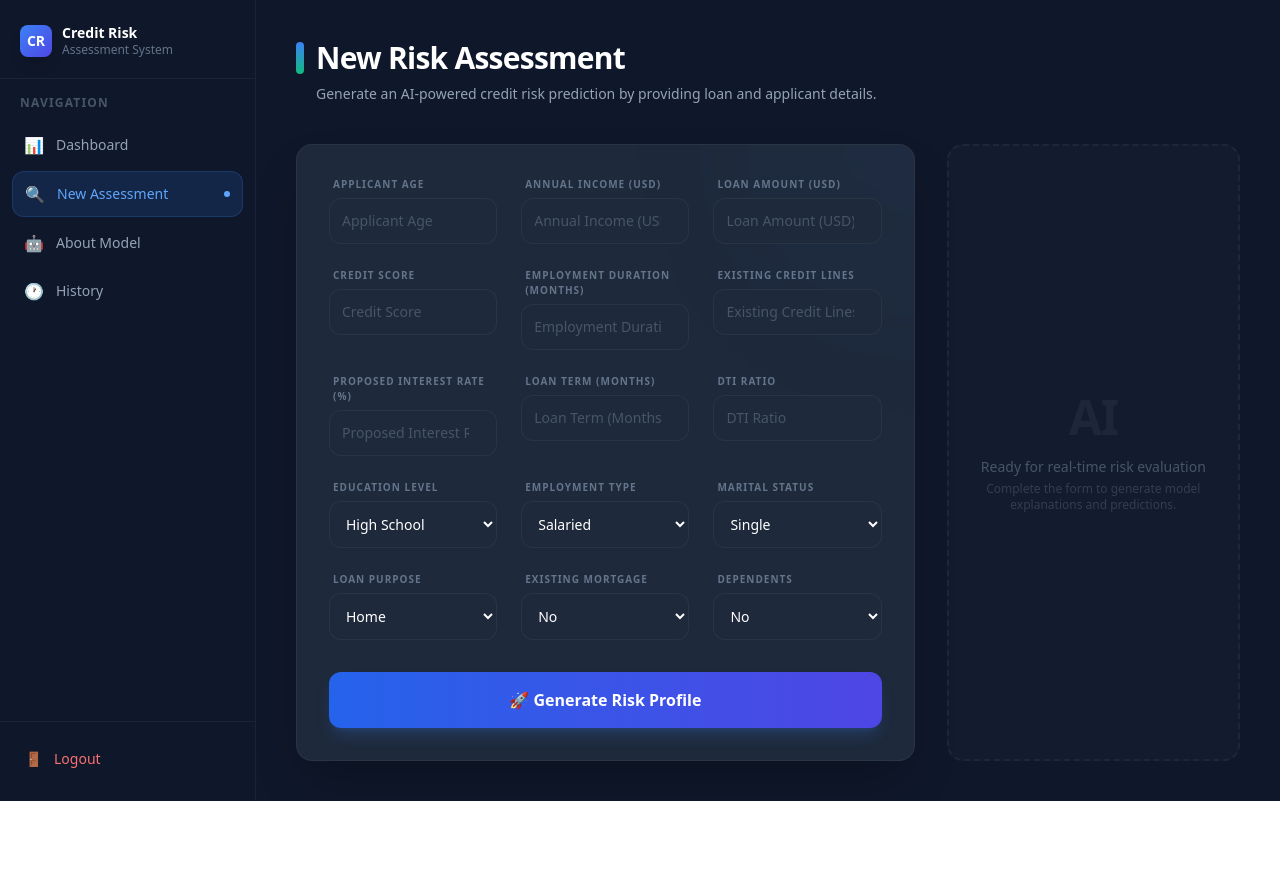
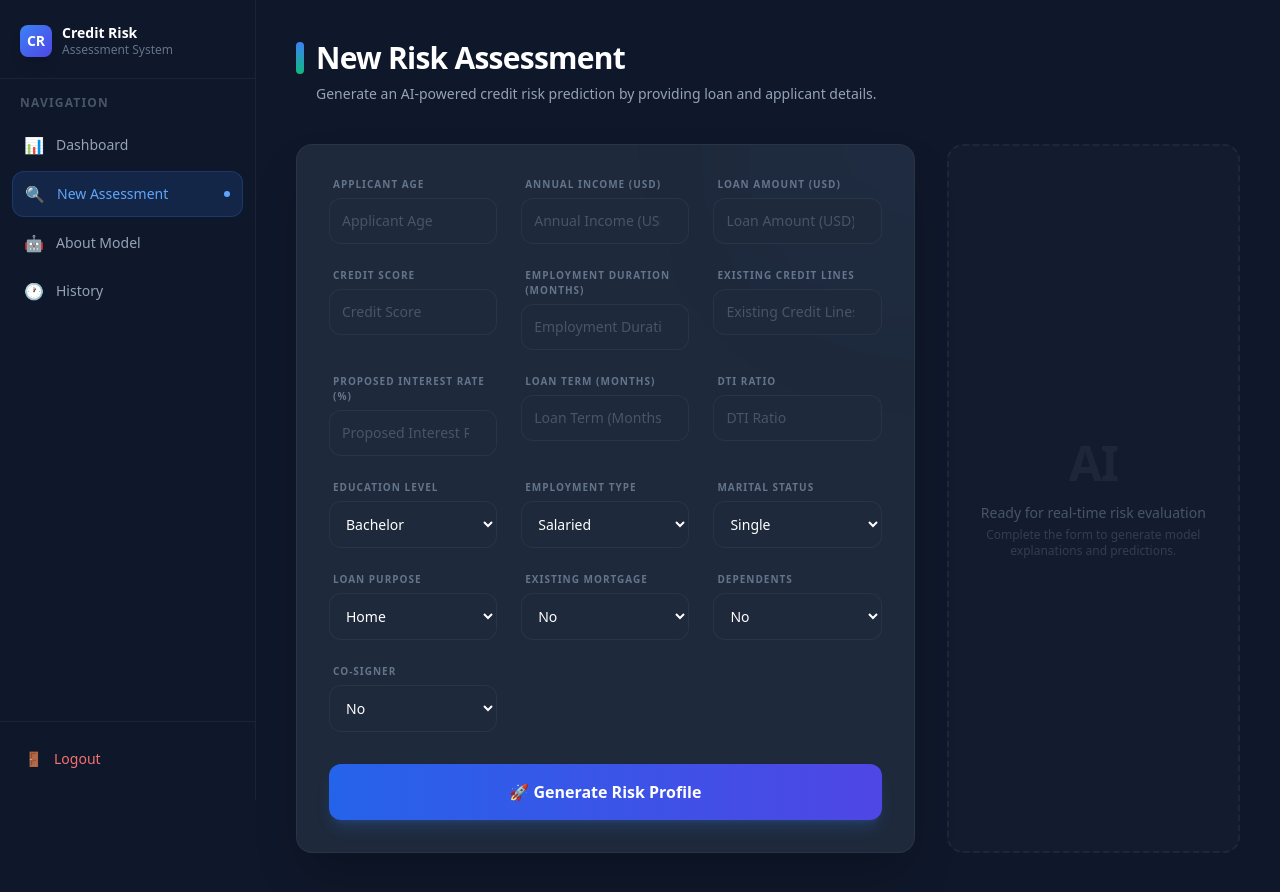
Before and after one commit to sohamnp06/Credit-Risk-Assessment-System, a React (Vite) app in the folder credit-risk-ui/: page /new in a window 1280 px wide. Before the commit the page ends 801 px from the top, so only its background shows below. Built offline with nearby package versions, Linux system fonts and the light colour scheme; sample sign-in values are in the browser's storage.

Commit message:
Fixed Accessment form  and model info

```diff
--- a/credit-risk-ui/src/pages/NewAssessment.jsx
+++ b/credit-risk-ui/src/pages/NewAssessment.jsx
@@ -1,6 +1,42 @@
 import { useState } from "react";
 import { predictRisk } from "../services/api";
 import ShapChart from "../components/ShapChart";
+
+// ─── Input Components (Outside to prevent re-renders) ───────────────────────
+
+const InputField = ({ name, placeholder, value, onChange, type = "number" }) => (
+  <div className="flex flex-col gap-1.5">
+    <label className="text-slate-500 text-[10px] font-bold uppercase tracking-widest pl-1">{placeholder}</label>
+    <input
+      type={type}
+      name={name}
+      value={value}
+      placeholder={placeholder}
+      onChange={onChange}
+      className="bg-[#1e293b] border border-white/5 text-white p-3 rounded-xl focus:outline-none focus:ring-2 focus:ring-blue-500/30 transition-all placeholder:text-slate-600 text-sm"
+    />
+  </div>
+);
+
+const SelectField = ({ name, label, value, onChange, options }) => (
+  <div className="flex flex-col gap-1.5">
+    <label className="text-slate-500 text-[10px] font-bold uppercase tracking-widest pl-1">{label}</label>
+    <select
+      name={name}
+      value={value}
+      onChange={onChange}
+      className="bg-[#1e293b] border border-white/5 text-white p-3 rounded-xl focus:outline-none focus:ring-2 focus:ring-blue-500/30 transition-all cursor-pointer text-sm"
+    >
+      {options.map(opt => (
+        <option key={typeof opt === 'object' ? opt.value : opt} value={typeof opt === 'object' ? opt.value : opt} className="bg-[#1e293b]">
+          {typeof opt === 'object' ? opt.label : opt}
+        </option>
+      ))}
+    </select>
+  </div>
+);
+
+// ─── Main Component ─────────────────────────────────────────────────────────
 
 export default function NewAssessment() {
   const [formData, setFormData] = useState({
@@ -102,36 +138,6 @@ export default function NewAssessment() {
     return { label: "CRITICAL / HIGH RISK", color: "text-rose-400", bg: "bg-rose-500/10", border: "border-rose-500/20" };
   };
 
-  const InputField = ({ name, placeholder, type = "number" }) => (
-    <div className="flex flex-col gap-1.5">
-      <label className="text-slate-500 text-[10px] font-bold uppercase tracking-widest pl-1">{placeholder}</label>
-      <input
-        type={type}
-        name={name}
-        placeholder={placeholder}
-        onChange={handleChange}
-        className="bg-[#1e293b] border border-white/5 text-white p-3 rounded-xl focus:outline-none focus:ring-2 focus:ring-blue-500/30 transition-all placeholder:text-slate-600 text-sm"
-      />
-    </div>
-  );
-
-  const SelectField = ({ name, label, options }) => (
-    <div className="flex flex-col gap-1.5">
-      <label className="text-slate-500 text-[10px] font-bold uppercase tracking-widest pl-1">{label}</label>
-      <select
-        name={name}
-        onChange={handleChange}
-        className="bg-[#1e293b] border border-white/5 text-white p-3 rounded-xl focus:outline-none focus:ring-2 focus:ring-blue-500/30 transition-all cursor-pointer text-sm"
-      >
-        {options.map(opt => (
-          <option key={typeof opt === 'object' ? opt.value : opt} value={typeof opt === 'object' ? opt.value : opt} className="bg-[#1e293b]">
-            {typeof opt === 'object' ? opt.label : opt}
-          </option>
-        ))}
-      </select>
-    </div>
-  );
-
   return (
     <div className="p-8 md:p-10 font-sans min-h-screen bg-[#0f172a]">
 
@@ -153,30 +159,41 @@ export default function NewAssessment() {
           <div className="absolute top-0 right-0 w-64 h-64 bg-blue-500/5 blur-[100px] rounded-full -mr-32 -mt-32"></div>
 
           <div className="grid grid-cols-1 md:grid-cols-3 gap-6 mb-8 relative z-10">
-            <InputField name="Age" placeholder="Applicant Age" />
-            <InputField name="Income" placeholder="Annual Income (USD)" />
-            <InputField name="LoanAmount" placeholder="Loan Amount (USD)" />
-            <InputField name="CreditScore" placeholder="Credit Score" />
-            <InputField name="MonthsEmployed" placeholder="Employment Duration (Months)" />
-            <InputField name="NumCreditLines" placeholder="Existing Credit Lines" />
-            <InputField name="InterestRate" placeholder="Proposed Interest Rate (%)" />
-            <InputField name="LoanTerm" placeholder="Loan Term (Months)" />
-            <InputField name="DTIRatio" placeholder="DTI Ratio" />
+            <InputField name="Age" placeholder="Applicant Age" value={formData.Age} onChange={handleChange} />
+            <InputField name="Income" placeholder="Annual Income (USD)" value={formData.Income} onChange={handleChange} />
+            <InputField name="LoanAmount" placeholder="Loan Amount (USD)" value={formData.LoanAmount} onChange={handleChange} />
+            <InputField name="CreditScore" placeholder="Credit Score" value={formData.CreditScore} onChange={handleChange} />
+            <InputField name="MonthsEmployed" placeholder="Employment Duration (Months)" value={formData.MonthsEmployed} onChange={handleChange} />
+            <InputField name="NumCreditLines" placeholder="Existing Credit Lines" value={formData.NumCreditLines} onChange={handleChange} />
+            <InputField name="InterestRate" placeholder="Proposed Interest Rate (%)" value={formData.InterestRate} onChange={handleChange} />
+            <InputField name="LoanTerm" placeholder="Loan Term (Months)" value={formData.LoanTerm} onChange={handleChange} />
+            <InputField name="DTIRatio" placeholder="DTI Ratio" value={formData.DTIRatio} onChange={handleChange} />
 
-            <SelectField name="Education" label="Education Level" options={["High School", "Bachelor", "Master", "PhD"]} />
-            <SelectField name="EmploymentType" label="Employment Type" options={["Salaried", "Self-Employed", "Unemployed"]} />
-            <SelectField name="MaritalStatus" label="Marital Status" options={["Single", "Married", "Divorced"]} />
-            <SelectField name="LoanPurpose" label="Loan Purpose" options={["Home", "Auto", "Education", "Business", "Other"]} />
+            <SelectField name="Education" label="Education Level" value={formData.Education} options={["High School", "Bachelor", "Master", "PhD"]} onChange={handleChange} />
+            <SelectField name="EmploymentType" label="Employment Type" value={formData.EmploymentType} options={["Salaried", "Self-Employed", "Unemployed"]} onChange={handleChange} />
+            <SelectField name="MaritalStatus" label="Marital Status" value={formData.MaritalStatus} options={["Single", "Married", "Divorced"]} onChange={handleChange} />
+            <SelectField name="LoanPurpose" label="Loan Purpose" value={formData.LoanPurpose} options={["Home", "Auto", "Education", "Business", "Other"]} onChange={handleChange} />
 
             <SelectField
               name="HasMortgage"
               label="Existing Mortgage"
+              value={formData.HasMortgage}
               options={[{label: "No", value: 0}, {label: "Yes", value: 1}]}
+              onChange={handleChange}
             />
             <SelectField
               name="HasDependents"
               label="Dependents"
+              value={formData.HasDependents}
               options={[{label: "No", value: 0}, {label: "Yes", value: 1}]}
+              onChange={handleChange}
+            />
+            <SelectField
+                name="HasCoSigner"
+                label="Co-Signer"
+                value={formData.HasCoSigner}
+                options={[{label: "No", value: 0}, {label: "Yes", value: 1}]}
+                onChange={handleChange}
             />
           </div>
 
@@ -242,7 +259,7 @@ export default function NewAssessment() {
                         <div key={f} className="flex items-center justify-between bg-white/5 p-3 rounded-lg border border-white/5">
                           <span className="text-slate-300 text-xs font-medium">{f}</span>
                           <span className={`text-xs font-bold font-mono ${v > 0 ? 'text-rose-400' : 'text-emerald-400'}`}>
-                            {v > 0 ? '+' : ''}{v.toFixed(3)}
+                            {v > 0 ? '+' : ''}{parseFloat(v).toFixed(3)}
                           </span>
                         </div>
                       ))}
```
